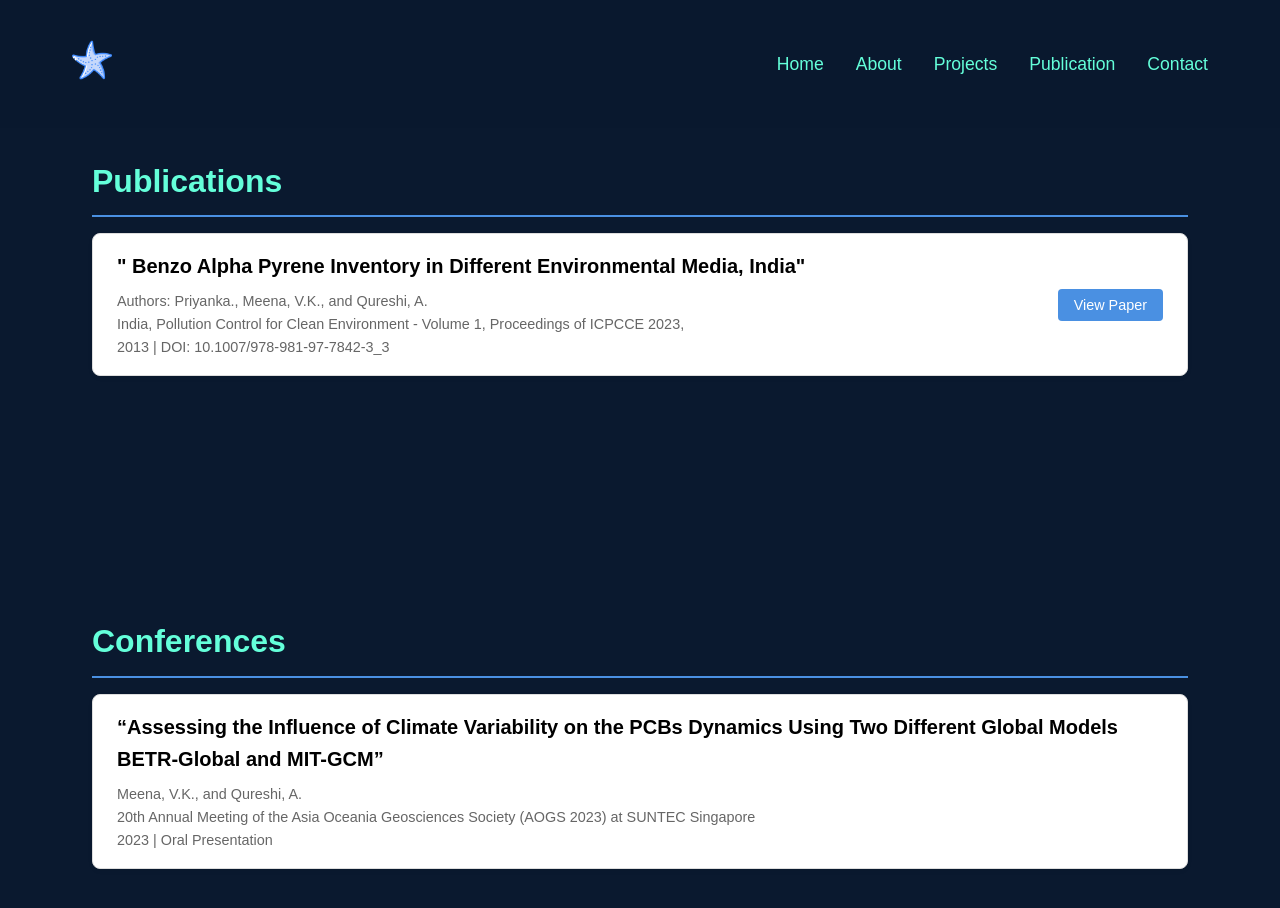
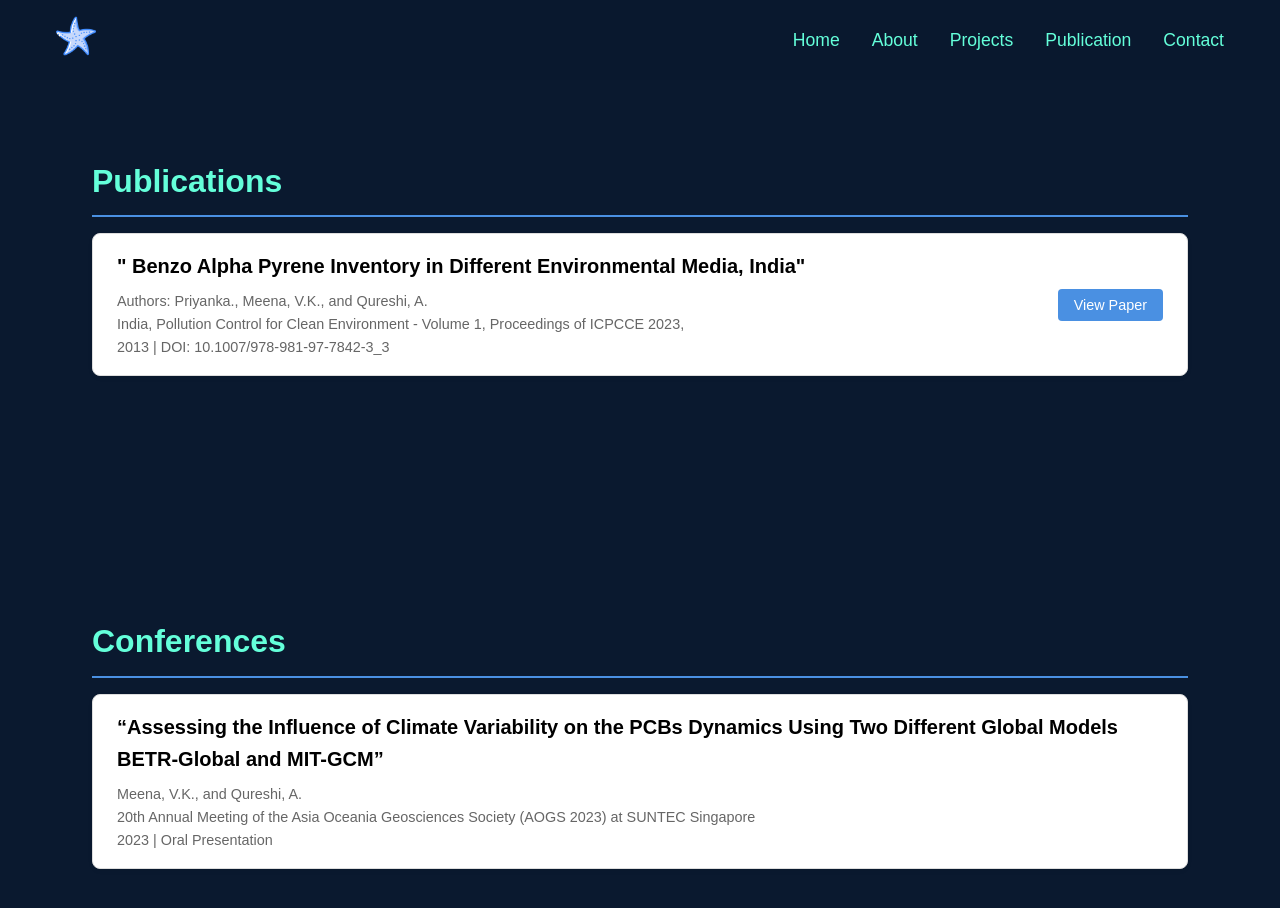
Before and after one commit to vikasm25/Vikas, a plain HTML site: page publication.html in a window 1280 px wide. Drawn offline with Linux system fonts and the light colour scheme.

Commit message:
Update publication.css

```diff
--- a/css/publication.css
+++ b/css/publication.css
@@ -1,54 +1,3 @@
-/* publications.css */
-.nav-container {
-    display: flex;
-    justify-content: space-between;
-    align-items: center;
-    max-width: 1200px;
-    margin: 0 auto;
-    padding: 1.5rem 2rem;
-  }
-
-  .nav-links {
-    display: flex;
-    gap: 2rem;
-    margin: 0;
-    padding: 0;
-    list-style: none;
-  }
-
-  .nav-links li {
-    margin-left: 0;
-  }
-
-  .nav-links a {
-    color: var(--teal);
-    text-decoration: none;
-    font-size: 1.1rem;
-    font-weight: 500;
-    transition: all 0.3s ease;
-    padding: 0.5rem 0;
-    position: relative;
-  }
-
-  .nav-links a:hover {
-    color: var(--ocean-wave);
-  }
-
-  .nav-links a::after {
-    content: '';
-    position: absolute;
-    width: 0;
-    height: 2px;
-    bottom: 0;
-    left: 0;
-    background-color: var(--ocean-wave);
-    transition: width 0.3s ease;
-  }
-
-  .nav-links a:hover::after {
-    width: 100%;
-  }
-
 /* Container for the entire page */
 .container {
     max-width: 1200px;
```
